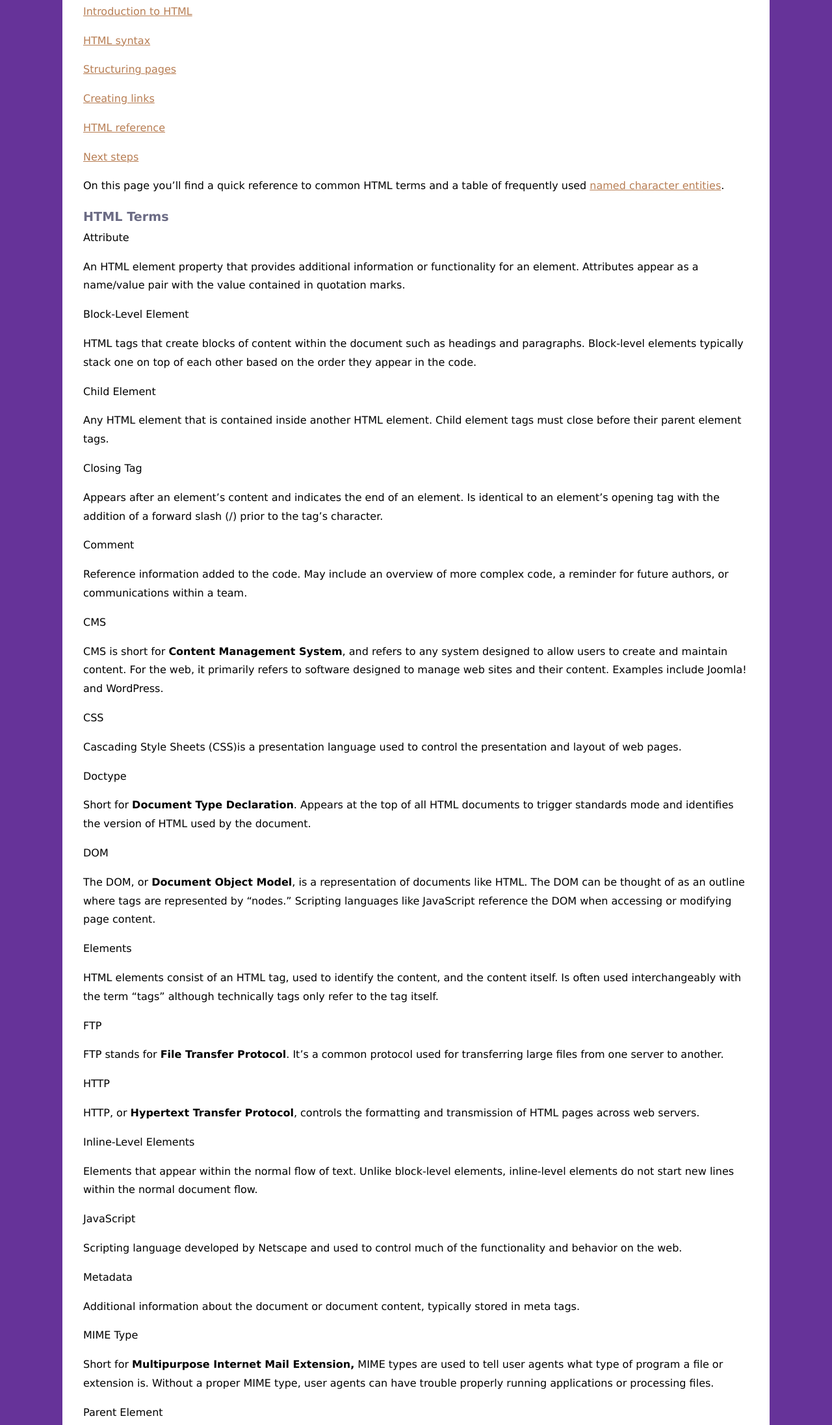
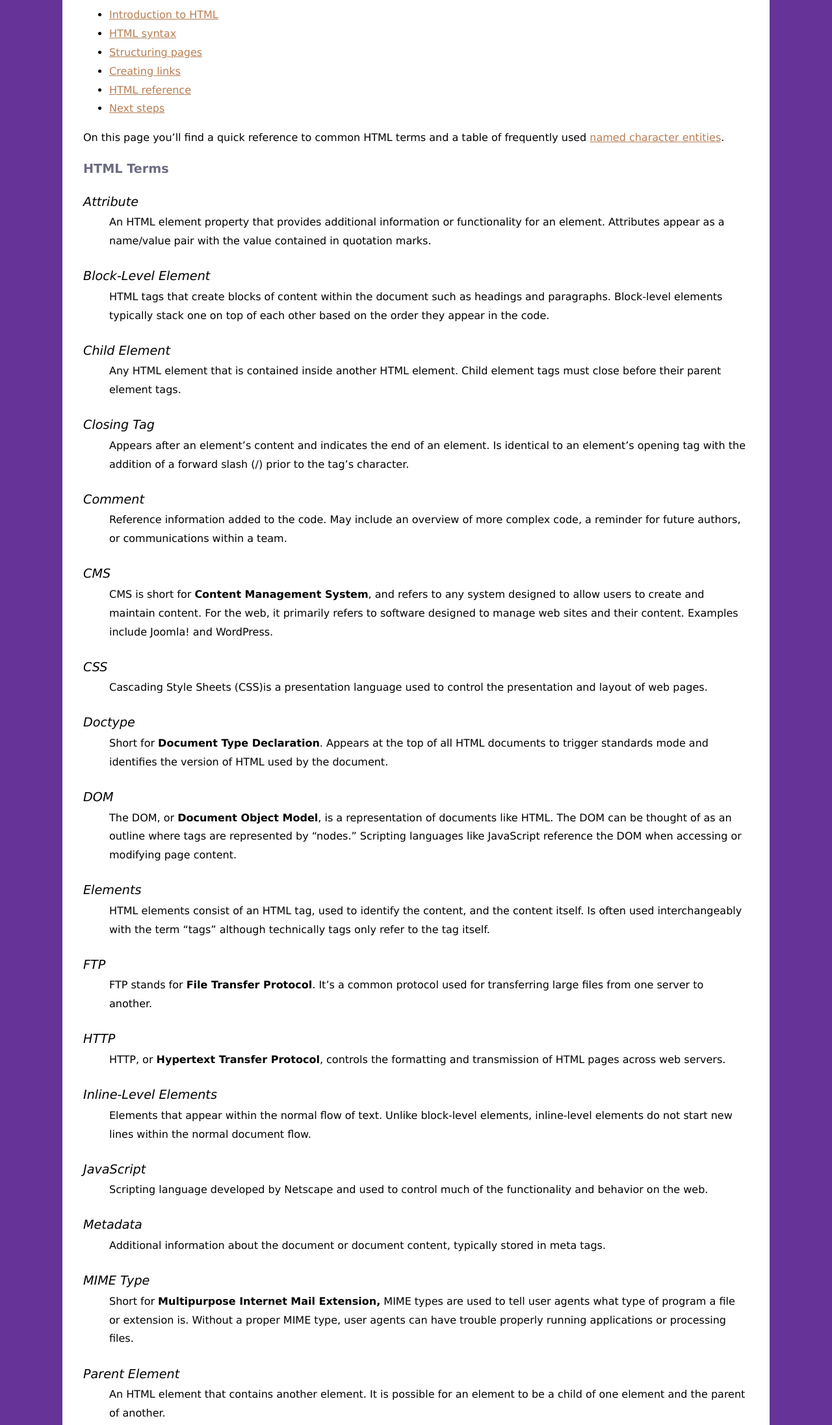
Before and after one commit to sergio-2026/COMP484_HW4, a plain HTML site: page reference.html in a window 1280 px wide. Shown: the part 160-2353 px from the top of the page at 65% size. Drawn offline with Linux system fonts and the light colour scheme.

Commit message:
Update the HTML term on the reference.html file

```diff
--- a/reference.html
+++ b/reference.html
@@ -10,22 +10,14 @@
       <h1>Comp 484</h1>
       <h2>HTML Reference</h2>
       <nav role="navigation">
-        <p>
-          <a href="index.html" title="Introduction to HTML"
-            >Introduction to HTML</a
-          >
-        </p>
-        <p><a href="syntax.html" title="HTML syntax">HTML syntax</a></p>
-        <p>
-          <a href="structure.html" title="Structuring pages"
-            >Structuring pages</a
-          >
-        </p>
-        <p><a href="links.html" title="Creating links">Creating links</a></p>
-        <p>
-          <a href="reference.html" title="HTML Reference">HTML reference</a>
-        </p>
-        <p><a href="next.html" title="Next steps">Next steps</a></p>
+        <ul>
+          <li><a href="index.html" title="Introduction to HTML">Introduction to HTML</a></li>
+          <li><a href="syntax.html" title="HTML syntax">HTML syntax</a></li>
+          <li><a href="structure.html" title="Structuring pages">Structuring pages</a></li>
+          <li><a href="links.html" title="Creating links">Creating links</a></li>
+          <li><a href="reference.html" title="HTML Reference">HTML reference</a></li>
+          <li><a href="next.html" title="Next steps">Next steps</a></li>
+        </ul>
       </nav>
     </header>
     <main role="main">
@@ -39,128 +31,130 @@
         </header>
         <section>
           <h3>HTML Terms</h3>
-          <p>Attribute</p>
-          <p>
+          <dl>
+              <dt>Attribute</dt>
+            <dd>
               An HTML element property that provides additional information or
               functionality for an element. Attributes appear as a name/value pair
               with the value contained in quotation marks.
-          </p>
-          <p>Block-Level Element</p>
-          <p>
+            </dd>
+            <dt>Block-Level Element</dt>
+            <dd>
               HTML tags that create blocks of content within the document such as
               headings and paragraphs. Block-level elements typically stack one on
               top of each other based on the order they appear in the code.
-          </p>
-          <p>Child Element</p>
-          <p>
+            </dd>
+            <dt>Child Element</dt>
+            <dd>
               Any HTML element that is contained inside another HTML element.
               Child element tags must close before their parent element tags.
-          </p>
-          <p>Closing Tag</p>
-          <p>
+            </dd>
+            <dt>Closing Tag</dt>
+            <dd>
               Appears after an element&rsquo;s content and indicates the end of an
               element. Is identical to an element&rsquo;s opening tag with the
               addition of a forward slash (/) prior to the tag&rsquo;s character.
-          </p>
-          <p>Comment</p>
-          <p>
+            </dd>
+            <dt>Comment</dt>
+            <dd>
               Reference information added to the code. May include an overview of
               more complex code, a reminder for future authors, or communications
               within a team.
-          </p>
-          <p>CMS</p>
-          <p>
+            </dd>
+            <dt>CMS</dt>
+            <dd>
               CMS is short for <b>Content Management System</b>, and refers to any
               system designed to allow users to create and maintain content. For
               the web, it primarily refers to software designed to manage web
               sites and their content. Examples include Joomla! and WordPress.
-          </p>
-          <p>CSS</p>
-          <p>
+            </dd>
+            <dt>CSS</dt>
+            <dd>
               Cascading Style Sheets (CSS)is a presentation language used to
               control the presentation and layout of web pages.
-          </p>
-          <p>Doctype</p>
-          <p>
+            </dd>
+            <dt>Doctype</dt>
+            <dd>
               Short for <b>Document Type Declaration</b>. Appears at the top of
               all HTML documents to trigger standards mode and identifies the
               version of HTML used by the document.
-          </p>
-          <p>DOM</p>
-          <p>
+            </dd>
+            <dt>DOM</dt>
+            <dd>
               The DOM, or <b>Document Object Model</b>, is a representation of
               documents like HTML. The DOM can be thought of as an outline where
               tags are represented by &ldquo;nodes.&rdquo; Scripting languages
               like JavaScript reference the DOM when accessing or modifying page
               content.
-          </p>
-          <p>Elements</p>
-          <p>
+            </dd>
+            <dt>Elements</dt>
+            <dd>
               HTML elements consist of an HTML tag, used to identify the content,
               and the content itself. Is often used interchangeably with the term
               &ldquo;tags&rdquo; although technically tags only refer to the tag
               itself.
-          </p>
-          <p>FTP</p>
-          <p>
+            </dd>
+            <dt>FTP</dt>
+            <dd>
               FTP stands for <b>File Transfer Protocol</b>. It&rsquo;s a common
               protocol used for transferring large files from one server to
               another.
-          </p>
-          <p>HTTP</p>
-          <p>
+            </dd>
+            <dt>HTTP</dt>
+            <dd>
               HTTP, or <b>Hypertext Transfer Protocol</b>, controls the formatting
               and transmission of HTML pages across web servers.
-          </p>
-          <p>Inline-Level Elements</p>
-          <p>
+            </dd>
+            <dt>Inline-Level Elements</dt>
+            <dd>
               Elements that appear within the normal flow of text. Unlike
               block-level elements, inline-level elements do not start new lines
               within the normal document flow.
-          </p>
-          <p>JavaScript</p>
-          <p>
+            </dd>
+            <dt>JavaScript</dt>
+            <dd>
               Scripting language developed by Netscape and used to control much of
               the functionality and behavior on the web.
-          </p>
-          <p>Metadata</p>
-          <p>
+            </dd>
+            <dt>Metadata</dt>
+            <dd>
               Additional information about the document or document content,
               typically stored in meta tags.
-          </p>
-          <p>MIME Type</p>
-          <p>
+            </dd>
+            <dt>MIME Type</dt>
+            <dd>
               Short for <b>Multipurpose Internet Mail Extension,</b> MIME types
               are used to tell user agents what type of program a file or
               extension is. Without a proper MIME type, user agents can have
               trouble properly running applications or processing files.
-          </p>
-          <p>Parent Element</p>
-          <p>
+            </dd>
+            <dt>Parent Element</dt>
+            <dd>
               An HTML element that contains another element. It is possible for an
               element to be a child of one element and the parent of another.
-          </p>
-          <p>Replaced Element</p>
-          <p>
+            </dd>
+            <dt>Replaced Element</dt>
+            <dd>
               Any HTML element where the contents of the element are replaced by
               something else. Examples would be images, video, or other plug-in
               content.
-          </p>
-          <p>Tag</p>
-          <p>
+            </dd>
+            <dt>Tag</dt>
+            <dd>
               Markup characters that indicate what type of content appear on the
               page. Most tags consist of both an opening and closing tag.
-          </p>
-          <p>URL</p>
-          <p>
+            </dd>
+            <dt>URL</dt>
+            <dd>
               URL stands for <b>Uniform Resource Locator</b>. It serves as the
               address of a document or other resource on the web.
-          </p>
-          <p>W3C</p>
-          <p>
+            </dd>
+            <dt>W3C</dt>
+            <dd>
               The W3C, or <b>World Wide Web Consortium</b>, is the standards body
               responsible for authoring the HTML specification.
-          </p>
+            </dd>
+          </dl>
         </section>
         <section>
           <table
```
Also changed, not shown: syntax.html (+19 -7 lines). Lines whose indentation alone changed are shown as unchanged.
